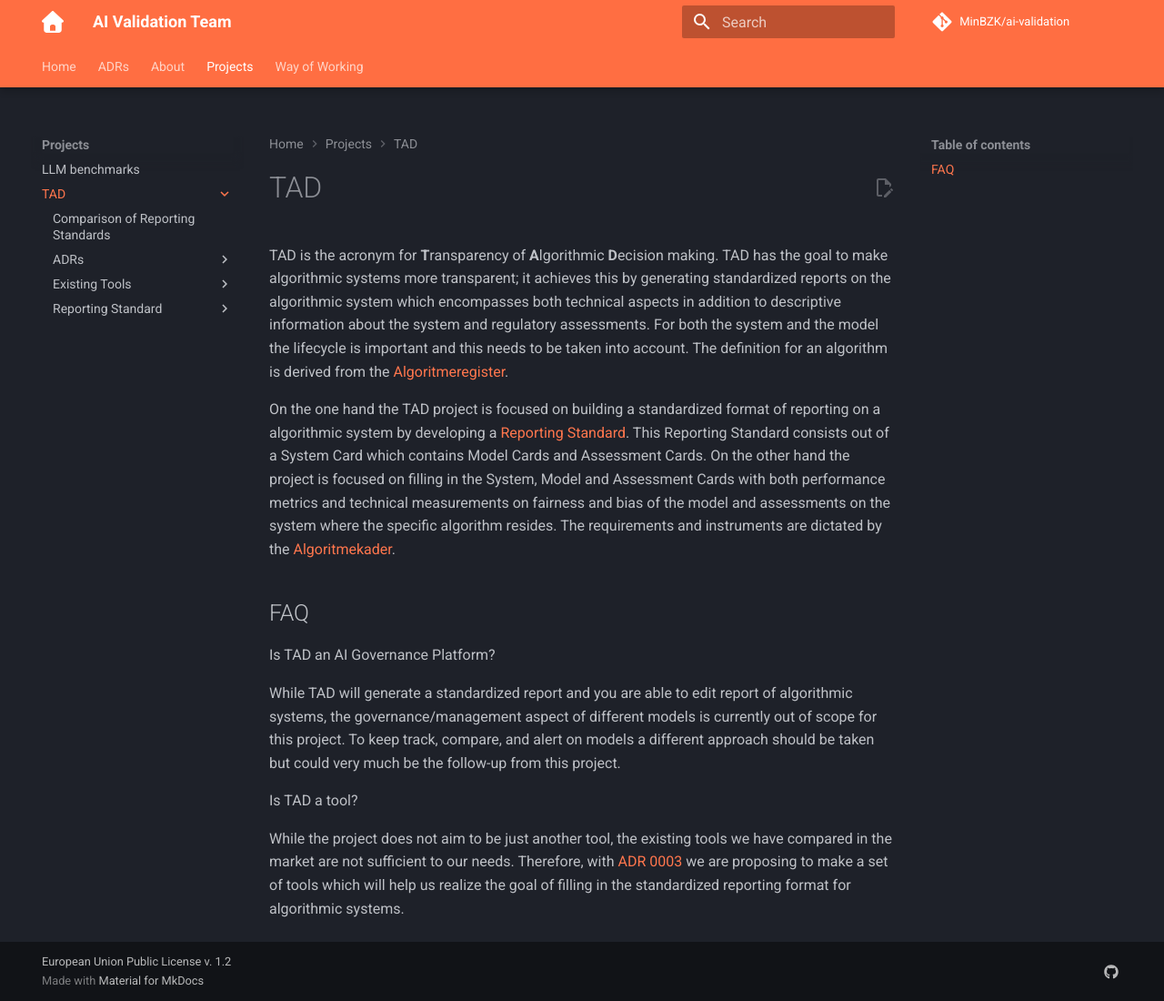
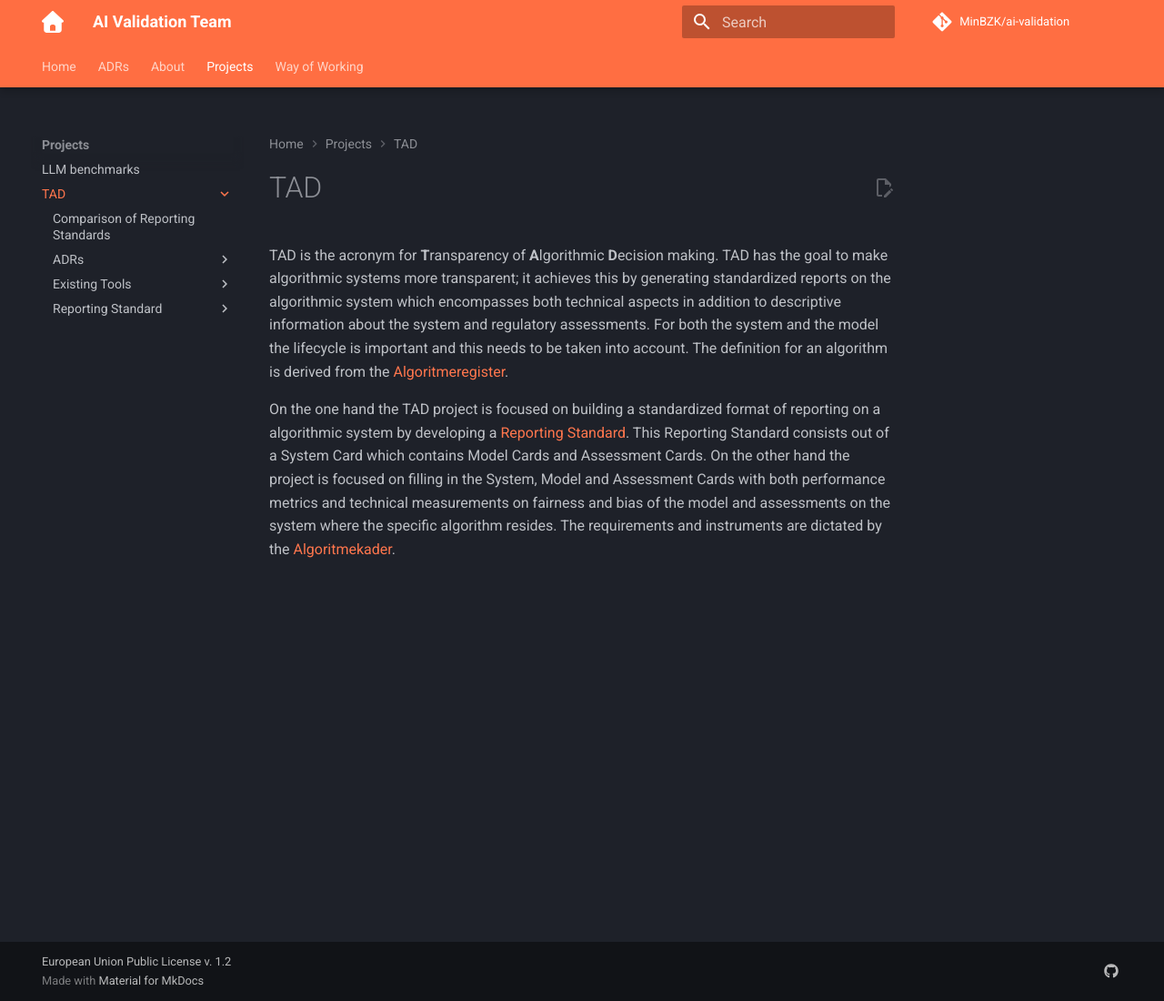
Before and after one commit to MinBZK/ai-validation, an MkDocs documentation site: the page built from docs/Projects/TAD/index.md, in a window 1280 px wide and 1100 px high. Shown: the whole window at 91% size. Built offline with MkDocs 1.6.1 and Material for MkDocs 9.7.7, drawn with Linux system fonts in a browser that asks for light colours; plug-ins that fetch from the network failed and are left out; comment, search, counter and statistics services are not loaded.

Commit message:
Removed the FAQ because of scope creep

```diff
--- a/docs/Projects/TAD/index.md
+++ b/docs/Projects/TAD/index.md
@@ -12,17 +12,3 @@ contains Model Cards and Assessment Cards. On the other hand the project is focu
 Assessment Cards with both performance metrics and technical measurements on fairness and bias of the model and
 assessments on the system where the specific algorithm resides. The requirements and instruments are dictated by the
 [Algoritmekader](https://minbzk.github.io/Algoritmekader/).
-
-## FAQ
-
-Is TAD an AI Governance Platform?
-
-While TAD will generate a standardized report and you are able to edit report of algorithmic systems, the
-governance/management aspect of different models is currently out of scope for this project. To keep track, compare,
-and alert on models a different approach should be taken but could very much be the follow-up from this project.
-
-Is TAD a tool?
-
-While the project does not aim to be just another tool, the existing tools we have compared in the market are
-not sufficient to our needs. Therefore, with [ADR 0003](ADRs%2F0003-tad-tool.md) we are proposing to make a set of
-tools which will help us realize the goal of filling in the standardized reporting format for algorithmic systems.
```
